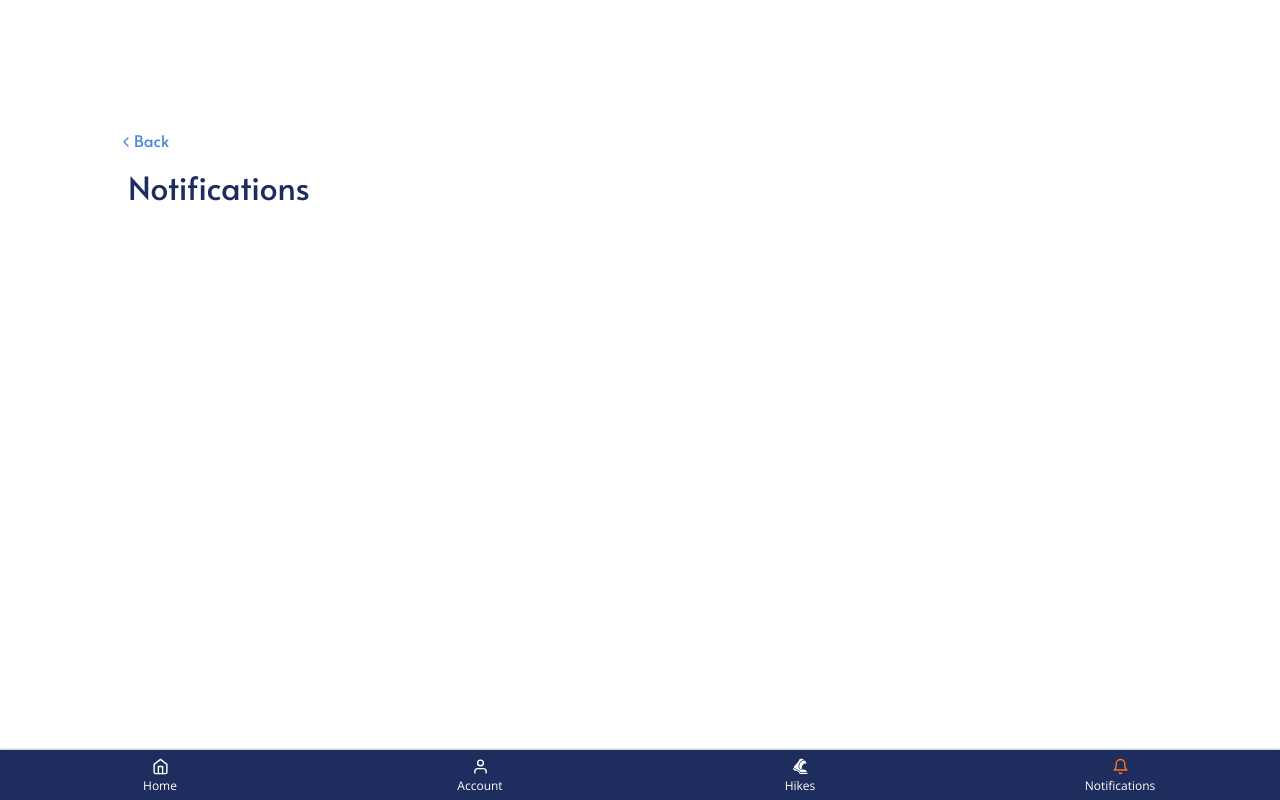
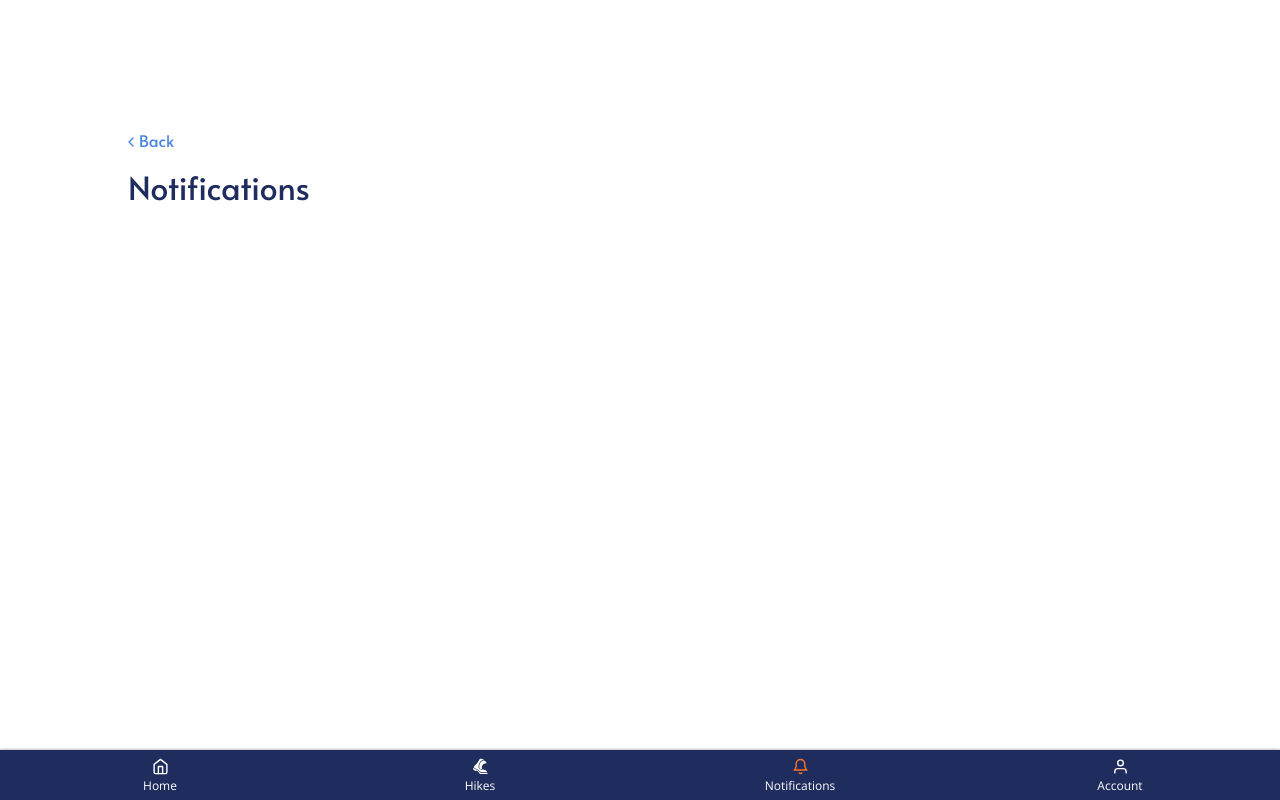
Before and after one commit to Turing-DECO3801/hiking-memory-frontend, a React (Create React App) app: page /notifications in a window 1280 px wide. Built offline with nearby package versions, Linux system fonts and the light colour scheme.

Commit message:
Added small changes

```diff
--- a/src/components/common/AudioModal/AudioModal.tsx
+++ b/src/components/common/AudioModal/AudioModal.tsx
@@ -34,7 +34,7 @@ function AudioModal( { show, handleClose, handleOpen, audioFile, imageFile }: Pr
   }
 
   const getImage = () => {
-    if (true) {
+    if (false) {
       return (
         <div className="audio-modal-image">
         </div>
--- a/src/components/layout/Navbar/Navbar.tsx
+++ b/src/components/layout/Navbar/Navbar.tsx
@@ -19,10 +19,6 @@ const Navbar = () => {
             <FiHome className={`icon ${location.pathname === "/" ? "active" : ""}`}/>
             Home
           </div>
-          <div className="link" onClick={() => navigate("/account")}>
-            <FiUser className={`icon ${location.pathname === "/account" ? "active" : ""}`}/>
-            Account
-          </div>
           <div className="link" onClick={() => navigate("/allhikes")}>
             <GiWalkingBoot className={`icon ${location.pathname === "/allhikes" || location.pathname === "/singleview" ? "active" : ""}`}/>
             Hikes
@@ -31,6 +27,10 @@ const Navbar = () => {
             <FiBell className={`icon ${location.pathname === "/notifications" ? "active" : ""}`}/>
             Notifications
           </div>
+          <div className="link" onClick={() => navigate("/account")}>
+            <FiUser className={`icon ${location.pathname === "/account" ? "active" : ""}`}/>
+            Account
+          </div>
         </div>
     </nav>
   );
--- a/src/pages/Login/Login.tsx
+++ b/src/pages/Login/Login.tsx
@@ -15,7 +15,7 @@ const Login = () => {
     <div className="login">
       <div className="section">
         <Logo />
-        <h1>memory trail</h1>
+        <h1>hiking memory maker</h1>
       </div>
       <br/>
       <div className="section delay-1">
--- a/src/styles/index.scss
+++ b/src/styles/index.scss
@@ -22,7 +22,7 @@ h2 {
     color: $light-blue;
     margin-bottom: 15px;
     display: block;
-    transform: translateX(-10px)
+    transform: translateX(-5px)
 }
 
 .section {
```
